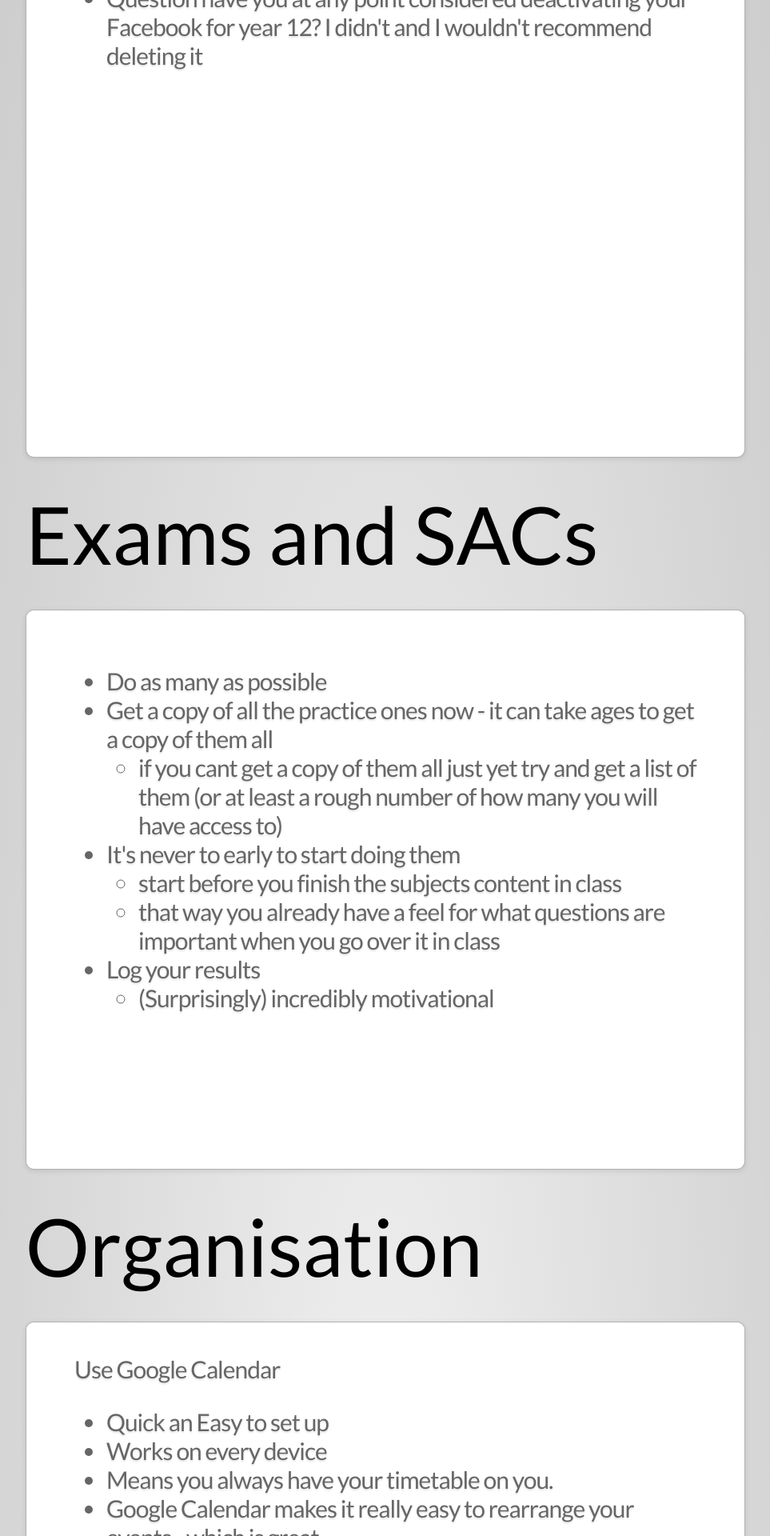
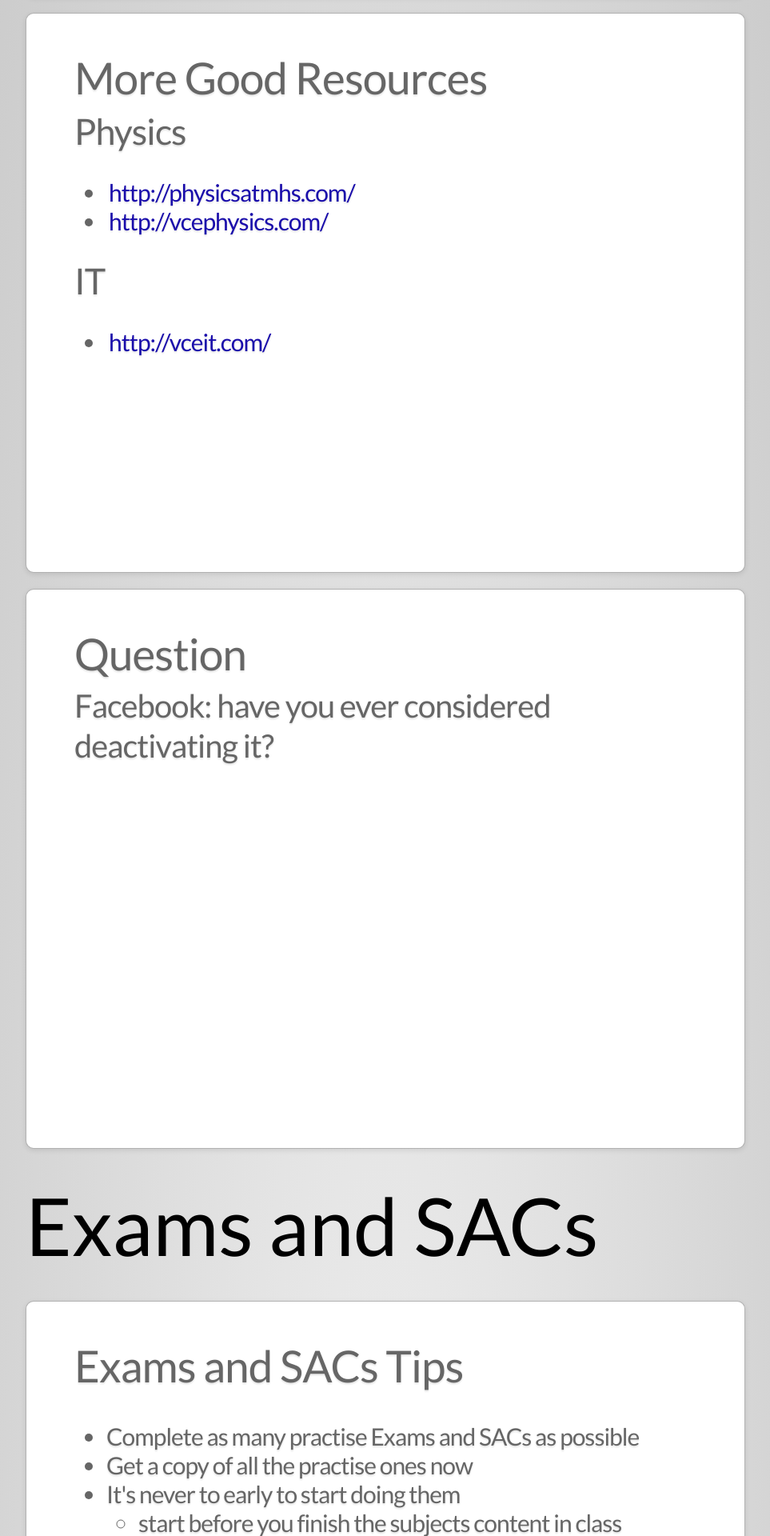
Before and after one commit to jamesmstone/present, a PHP site: page /Finlay/index.html in a window 1280 px wide. Shown: the part 1280-3200 px from the top of the page at 80% size, without its empty margins (158-1121 px from the left). Run offline with PHP 8.4, Linux system fonts and the light colour scheme.

Commit message:
Signed-off-by: James Stone <jamesmstone@hotmail.com>

```diff
--- a/Finlay/css/impress-demo.css
+++ b/Finlay/css/impress-demo.css
@@ -79,11 +79,10 @@ i, em {
     ... and give links a nice look.
 */
 a {
-    color: inherit;
+    color: #1a0dab;
     text-decoration: none;
     padding: 0 0.1em;
     background: rgba(255, 255, 255, 0.5);
-    text-shadow: -1px -1px 2px rgba(100, 100, 100, 0.9);
     border-radius: 0.2em;
 
     -webkit-transition: 0.5s;
@@ -95,7 +94,6 @@ a {
 
 a:hover, a:focus {
     background: rgba(255, 255, 255, 1);
-    text-shadow: -1px -1px 2px rgba(100, 100, 100, 0.5);
 }
 
 /*
@@ -215,7 +213,9 @@ Fallback
 .slide p strong {
     white-space: nowrap;
 }
-
+.slide small {
+    font-size: 25px;
+}
 .title {
     padding: 0;
 }
@@ -233,7 +233,9 @@ Fallback
 .title .footnote {
     font-size: 32px;
 }
-
+.title .link  {
+    text-align: right;
+}
 #overview {
     display: none
 }
@@ -260,7 +262,7 @@ Fallback
     position: fixed;
     left: 0;
     right: 0;
-    bottom: 200px;
+    bottom: 70px;
 
     background: rgba(0, 0, 0, 0.5);
     color: #EEE;
--- a/Finlay/index.html
+++ b/Finlay/index.html
@@ -1,3 +1,96 @@
+<!--
+     #                                                                                        #
+      #                           ;                                                          #
+       #                          ;                                                         #
+        #                         ;                                                        #
+         #                        ;    ###   # #######    L###   ,###                     #
+          #                       ;   #   #  #    #   #  #    #  ,                       #
+           #                      ;       #  #    #   #  #    #                         #
+            #                     ;       #  #    #   #  ######  ##                    #
+             #                    ;   #####  #    #   #  #          #                 #
+              #                   ;   #   #  #    #   #  #                           #
+               #                  ;   #   #  #    #   G  ;          #               #
+                #               ##;    # ##  #    #   #   :###   ###               #
+                 #                                                                #
+                  #                                                              #
+                   #                           iEDWDf                           #
+                    #                     ################                     #
+                     #                 ####              E###                 #
+                      #             .###                    G##f             #
+                       #           ##;                         ##,          #
+                        #        ##f                            .##        #
+                         #      ##                                ##;     #
+                          #   j#t                                   ##   #
+                           # ##                                      ## #
+                            ##                                        ##
+                           W##                                        ###
+                          t#  #                                      #  ##
+                          #    #                                    #    #t
+                         #f     #                                  #      #
+                        ##       #                                #       W#
+                        #         #                              #         #f
+                       #G          #                            #           #
+                       #            #                          #            #W
+                      #f             #                        #              #
+                      #               #                      #               #t
+                     ##                #                    #                ,#
+                     #                  #                  #                  #
+                     #                   #                #                   #f
+                    W#                    #              #                    t#
+                    #:                     #            #                      #
+                    #                       #          #                       #
+                    #                        #        #                        #
+                    #                         #      #                         #f
+                    #                          #    #                          ##
+                   ;#                           #  #                           D#
+                   f#                            ##                            f#
+                   f#                            ##                            f#
+                   t#                           #  #                           E#
+                    #                          #    #                          ##
+                    #                         #      #                         #f
+                    #                        #        #                        #
+                    #                       #          #                       #
+                    #.                     #            #                      #
+                    ##                    #              #                    i#
+                     #                   #                #                   #L
+                     #                  #                  #                  #
+                     ##                #                    #                .#
+                      #               #                      #               #j
+                      #t             #                        #              #
+                      .#            #                          #            ##
+                       #f          #                            #           #
+                        #         #                              #         #L
+                        ##       #                                #       E#
+                         #;     #                                  #      #
+                          #    #                                    #    #L
+                          G#  #                                      #  ##
+                           ###                                        ###
+                            ##                                        ##
+                           # ##                                      ## #
+                          #   E#,                                   ##   #
+                         #      ##                                K#f     #
+                        #        ##;                             ##        #
+                       #           ##.                         ##f          #
+                      #             t##G                    i##W             #
+                     #                 ###E              f###;                #
+                    #                    :################t                    #
+                   #                          ,D####D;                          #
+                  #                                                              #
+                 #                                                                #
+                #                                                                  #
+               #                                                                    #
+              #                  .####   #                                           #
+             #                   #       #                                            #
+            #                    ;       #                                             #
+           #                     #      ####   ####   #####    ####                     #
+          #                      .#t     #    #    #  #    #  #    #                     #
+         #                          ##   #   :     #  #    #  #    #                      #
+        #                             #  #   #     #  #    #  ######                       #
+       #                              #  #   #     #  #    #  #                             #
+      #                               W  #    :    #  #    #  #                              #
+     #                          ##   #   #    #   t:  #    #  #   #                           #
+    #                            ###t     #i   :##    #    #   ###:                            #
+ -->
 <!doctype html>
 <html lang="en">
 <head>
@@ -22,23 +115,29 @@
 
     <link rel="shortcut icon" href="favicon.png"/>
     <link rel="apple-touch-icon" href="apple-touch-icon.png"/>
-</head
-        >
+</head>
 
 <body class="impress-not-supported">
 
 <!--fallback message is only visible when there is `impress-not-supported` class on body.-->
 <div class="fallback-message">
-    <p>Your browser <b>doesn't support the features required</b> by impress.js, so you are presented with a simplified
+    <p><b>Warning:</b> Your Browser <b>doesn't support</b> all the features required,so you are being shown a simplified
         version of this presentation.</p>
 
-    <p>For the best experience please use the latest <b>Chrome</b>, <b>Safari</b> or <b>Firefox</b> browser.</p>
+    <p>For the best experience please use the latest <b>Chrome</b>, <b>Safari</b> or <b>Firefox</b> on Computer.</p>
 </div>
 
 <div id="impress">
 
     <div class="step title" id="intro" data-x="-1000" data-y="-1500">
         <h1>Tips for School</h1>
+
+        <p class="footnote">James Stone</p>
+
+        <p class="footnote link"><a href="http://bit.ly/FAStudy">http://bit.ly/FAStudy</a></p>
+
+        <p class="footnote link"><a href="http://present.jamesstone.com.au/Finlay">http://present.jamesstone.com.au/Finlay</a>
+        </p>
 
         <div class="notes">
             Hi everyone
@@ -68,33 +167,66 @@
     </div>
     <div class="step slide" id="the-good-resources" data-x="0" data-y="0">
         <h2>The good resources I found</h2>
+        <h3 id="general">General</h3>
+        <ul>
+            <li><a href="https://www.facebook.com/groups/TheVCEMeetingPoint/">https://www.facebook.com/groups/TheVCEMeetingPoint/</a></li>
+        </ul>
 
         <h3 id="english-language">English Language</h3>
+        <ul>
+            <li><a href="https://www.facebook.com/groups/vceenglishlanguage/">https://www.facebook.com/groups/vceenglishlanguage/</a></li>
+            <li><a href="https://www.facebook.com/pages/English-Language-Parkdale-Secondary-College/377689978991958">https://www.facebook.com/pages/English-Language-Parkdale-Secondary-College/377689978991958</a> </li>
+        </ul>
+        <h3 id="methods">Math Methods</h3>
+        <ul>
+            <li><a href="https://www.facebook.com/groups/302916326556638/">https://www.facebook.com/groups/302916326556638/</a></li>
+        </ul>
+    </div>
+    <div class="step slide" id="more-good-resources" data-x="1000" data-y="0">
+        <h2>More Good Resources</h2>
 
         <h3 id="physics">Physics</h3>
         <ul>
-            <li>Melbourne High</li>
+            <li><a href="http://physicsatmhs.com/">http://physicsatmhs.com/</a></li>
+            <li><a href="http://vcephysics.com/">http://vcephysics.com/</a></li>
         </ul>
         <h3 id="it">IT</h3>
+        <ul>
+            <li><a href="http://vceit.com/">http://vceit.com/</a></li>
+        </ul>
     </div>
-    <div class="step slide" id="Facebook" data-x="1000" data-y="0">
-        <h1>Facebook</h1>
-        <ul>
-            <li>Question have you at any point considered deactivating your Facebook for year 12?
-                I didn't and I wouldn't recommend deleting it
-            </li>
-        </ul>
+    <div class="step slide" id="Facebook" data-x="2000" data-y="0">
+        <h2>Question</h2>
+
+        <p>Facebook: have you ever considered deactivating it?</p>
     </div>
 
     <div class="step title" id="practice-exams-and-sacs" data-x="-1000" data-y="1000">
         <h1>Exams and SACs</h1>
     </div>
     <div class="step slide" data-x="0" data-y="1000">
+        <h2>Exams and SACs Tips</h2>
         <ul>
-            <li>Do as many as possible</li>
-            <li>Get a copy of all the practice ones now - it can take ages to get a copy of them all
+            <li>Complete as many practise Exams and SACs as possible</li>
+            <li>Get a copy of all the practise ones now</li>
+            <li>It's never to early to start doing them
                 <ul>
-                    <li>if you cant get a copy of them all just yet try and get a list of them
+                    <li>start before you finish the subjects content in class</li>
+                </ul>
+            </li>
+            <li>Log your results
+                <ul>
+                    <li>(Surprisingly) incredibly motivational</li>
+                </ul>
+            </li>
+            <li>Time your exams</li>
+        </ul>
+        <div class="notes">
+            <ul>
+                <li>Do as many practise Exams and SACs as possible</li>
+                <li>Get a copy of all the practise ones now - it can take ages to get a copy of them all
+                    <ul>
+                        <li>if you can't get a copy of them all just yet try and get a list of them
                             (or at least a rough number of how many you will have access to)
                         </li>
                     </ul>
@@ -102,7 +234,8 @@
                 <li>It's never to early to start doing them
                     <ul>
                         <li>start before you finish the subjects content in class</li>
-                    <li>that way you already have a feel for what questions are important when you go over it in class
+                        <li>that way you already have a feel for what questions are important when you go over it in
+                            class
                         </li>
                     </ul>
                 </li>
@@ -111,7 +244,14 @@
                         <li>(Surprisingly) incredibly motivational</li>
                     </ul>
                 </li>
+                <li>Time your exams
+                    <ul>
+                        <li>Initially you probably won't be able to do the exam, under the time limit required</li>
+                        <li>So</li>
                     </ul>
+                </li>
+            </ul>
+        </div>
     </div>
     <div class="step title" id="organise" data-x="-1000" data-y="2000"><h1>Organisation</h1>
 
@@ -119,15 +259,21 @@
             <p>I have left this one to last as I think it is the most important</p>
         </div>
     </div>
-    <div class="step slide" id="google-calendar" data-x="0" data-y="2000">
-        <h1>Use Google Calendar</h1>
+    <div class="step slide" id="organise-tips" data-x="0" data-y="2000">
         <ul>
-            <li>Quick an Easy to set up</li>
+            <li>
+                Use Google Calendar
+                <ul>
+                    <li>Quick and Easy to set up</li>
                     <li>Works on every device</li>
                     <li>Means you always have your timetable on you.</li>
                     <li>Google Calendar makes it really easy to rearrange your events - which is great</li>
                 </ul>
-
+            </li>
+            <li>Be really specific with your timetable</li>
+            <li>Don't be afraid to change it</li>
+            <li>Divide your time amongst your subjects</li>
+        </ul>
     </div>
     <div class="step slide" id="google-calendar-tips" data-x="1000" data-y="2000">
         <h2 id="tips">Google Calendar Tips</h2>
@@ -149,7 +295,7 @@
             <ul>
                 <li>put <strong>everything</strong> in it.
                     <ul>
-                        <li>school classes timetable
+                        <li>School classes timetable
                             <ul>
                                 <li>
                                     Initially I was just using it for my school classes timetable, but it was so
@@ -157,7 +303,7 @@
                                 </li>
                             </ul>
                         </li>
-                        <li>study times</li>
+                        <li>Study times</li>
                         <li>SAC Dates</li>
                         <li>Exam Dates</li>
                         <li>any other event in your life</li>
@@ -173,6 +319,7 @@
                                     who's birthday is in the next few days and wish them a happy birthday if you bump
                                     into them - it makes you look like a truly great friend)
                                 </li>
+                                <li>So Happy Birthday for Thursday Zach Stagg</li>
                             </ul>
                         </li>
                     </ul>
@@ -181,14 +328,14 @@
                 <li>particularly for your study events
                     That way even your phone is reminding you to study, so you have no excuse
                 </li>
-                <li>add it to your phones home screen (Android)</li>
+                <li>add it to your phones home screen (Android and maybe iPhone)</li>
             </ul>
         </div>
     </div>
 
 
-    <div class="step slide" id="other-tips" data-x="0" data-y="3000"><h1>Other things I
-        did that helped me</h1>
+    <div class="step slide" id="other-tips" data-x="0" data-y="3000"><h2>Other things I
+        did that helped</h2>
         <ul>
             <li>Put notes in your shower</li>
             <li>If it takes less then 5 mins, do it now</li>
@@ -198,24 +345,28 @@
         </ul>
     </div>
     <div class="step slide" id="resources" data-x="0" data-y="4000">
-        <h1>Resources</h1>
+        <h2>Resources</h2>
         <ul>
-            <li>Original exam timetable ( not really that useful :P )</li>
-            <li>Exam Results Log (year 11, 12)</li>
-            <li>word document template</li>
+            <li><a href="resources/James Stone - Exam Preparation Timetable.xlsx">Original exam timetable</a> <small>( not
+                really that useful as I now recommend Google Calendar :P )</small>
+            </li>
+            <li>Exam Results Log (year <a href="resources/James Stone - Year 11 Unit 34 Exam Paper Results.xlsx">11</a>,
+                <a href="resources/James Stone - Year 12 Unit 34 Exam Paper Results.xlsx">12)</a></li>
+            <li><a href="resources/James Stone -  School Template.dotx">Word Document template</a></li>
         </ul>
         <ul>
-            <li>My Physics Cheat sheet</li>
-            <li>My Media File English Language</li>
+            <li><a href="resources/James Stone - Physics Cheat sheet for exam.docx">My Physics Cheat sheet</a></li>
         </ul>
     </div>
-    <div class="step slide" id="questions" data-x="0" data-y="5000"><h1>Questions</h1>
+    <div class="step slide" id="questions" data-x="0" data-y="5000"><h2>Questions</h2>
         <ul>
             <li>Ask Now</li>
             <li>Ask Later
                 <ul>
                     <li>Facebook</li>
-                    <li>Email</li>
+                    <li>Email: {anything} @
+                        <script>document.write(window.location.hostname);</script>
+                    </li>
                     <li>In person
                         <ul>
                             <li>I tutor in Greenways every Thursday after school - come say hi</li>
@@ -235,7 +386,7 @@
 </div>
 
 <div class="hint">
-    <p>Use a spacebar or arrow keys to navigate</p>
+    <p>Use <kbd>spacebar</kbd> or <kbd>arrow keys</kbd> to navigate</p>
 </div>
 <script>
     if ("ontouchstart" in document.documentElement) {
```
Also changed, not shown: 1 other file. Lines whose indentation alone changed are shown as unchanged.
